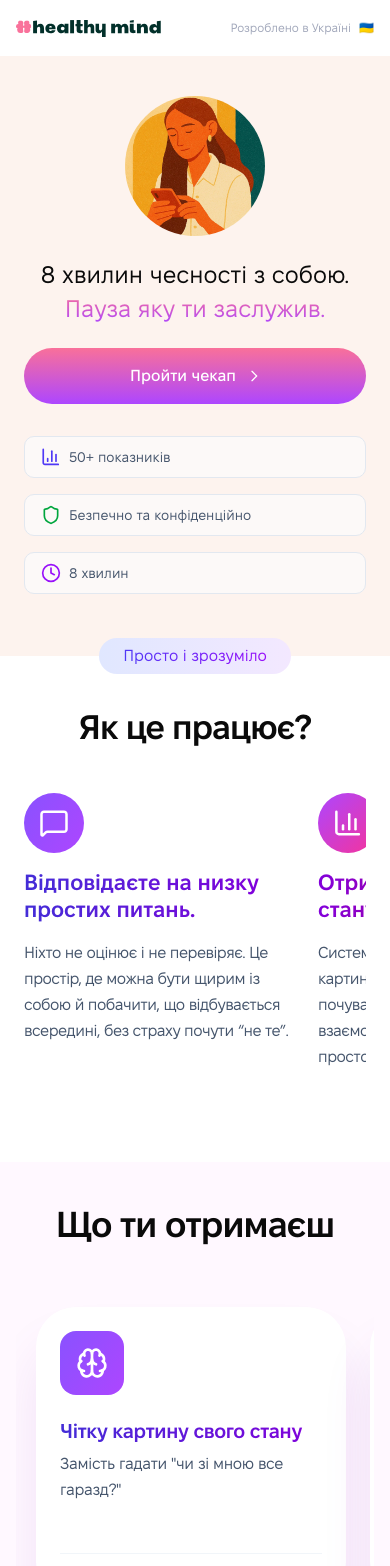
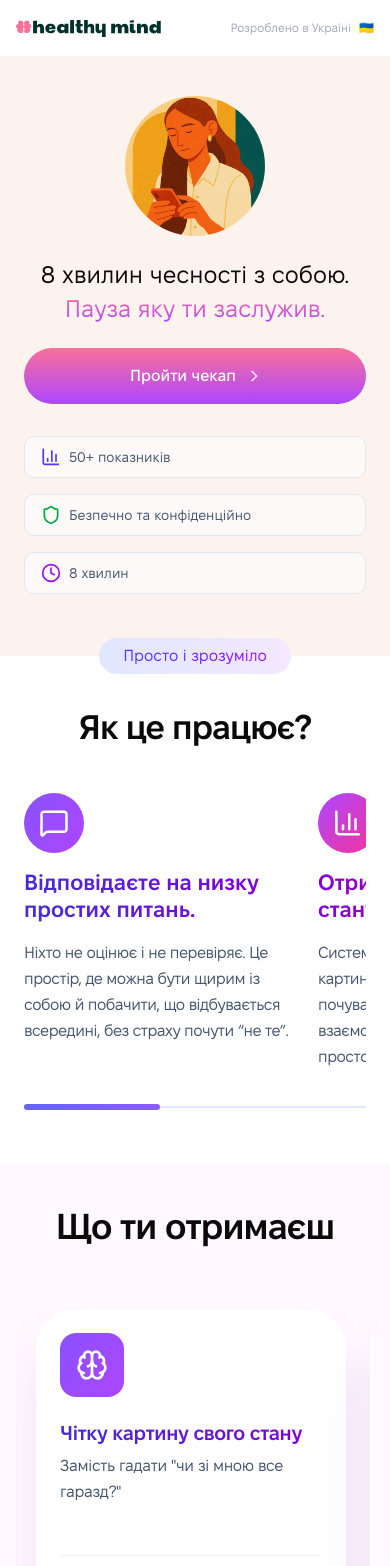
Before and after one commit to DionisKarpov/healthy-mind-landing, a React (Vite) app: page / in a window 390 px wide. Shown: the top 1566 px of the page. Built offline with nearby package versions, Linux system fonts and the light colour scheme.

Commit message:
custom scrollbar

```diff
--- a/src/App.jsx
+++ b/src/App.jsx
@@ -21,7 +21,9 @@ function App() {
       <WhatYouGet />
       <Unique />
       <Trust />
-      <Gift />
+      {/* Temporary hided */}
+      {/* <Gift /> */}
+      {/* Temporary hided */}
       <Important />
       <Reviews />
       <UpperFooter />
--- a/src/components/HowItWorks.jsx
+++ b/src/components/HowItWorks.jsx
@@ -1,8 +1,12 @@
 import dialogWhite from '../assets/images/icons/dialog-white.svg';
 import analyticsWhite from '../assets/images/icons/analytics-white.svg';
 import bulbWhite from '../assets/images/icons/bulb-white.svg';
+import { useRef } from 'react';
+import CustomScrollbar from './СustomScrollbar.jsx';
 
 const HowItWorks = () => {
+  const scrollRef = useRef(null);
+
   return (
     <section className="how-it-works">
       <div className="how-it-works__container flex flex-col w-[1200px] py-[80px]
@@ -24,11 +28,12 @@ const HowItWorks = () => {
         <div className="w-full
                         max-2xl:-mx-[calc((100vw-100%)/2)]
                         max-2xl:overflow-x-auto
-                        max-lg:pb-9">
+                        max-lg:pb-9 scroll-smooth"
+                        ref={scrollRef}>
           <div className="how-it-works__steps flex justify-between
-                          mt-[60px] w-full gap-[52px]
-                          max-2xl:gap-6 max-2xl:before:hidden
-                          max-md:mt-[44px]">
+                                          mt-[60px] w-full gap-[52px]
+                                          max-2xl:gap-6 max-2xl:before:hidden
+                                          max-md:mt-[44px]">
             <div className="how-it-works__step step flex flex-col items-left min-w-[270px]">
               <div className="step__image-container step__image-container--first w-[80px] h-[80px] max-md:w-[60px] max-md:h-[60px]">
                 <img className="step__image w-[40px] h-[40px] max-md:w-[30px] max-md:h-[30px]"
@@ -73,6 +78,7 @@ const HowItWorks = () => {
             </div>
           </div>
         </div>
+        <CustomScrollbar scrollRef={scrollRef} />
       </div>
     </section>
   );
--- a/src/components/Reviews.jsx
+++ b/src/components/Reviews.jsx
@@ -42,8 +42,8 @@ const Reviews = () => {
           </span>
         </div>
 
-        <div className="reviews__cards flex justify-between mt-[48px] gap-8
-                        max-md:flex-col max-md:gap-4 max-md:mt-0">
+        <div className="reviews__cards overflow-x-auto flex justify-between mt-[48px] gap-8
+                        max-md:flex-col max-md:gap-4 max-md:mt-0 ">
           {reviewsData.map((review) => (
             <div key={review.id} className="reviews__item review flex flex-col items-left
                                             min-w-[405px] max-w-[405px] h-[438px] p-8
--- a/src/components/WhatYouGet.jsx
+++ b/src/components/WhatYouGet.jsx
@@ -2,8 +2,12 @@ import brainWhite from '../assets/images/icons/brain-white.svg';
 import bulbWhite from '../assets/images/icons/bulb-white.svg';
 import arrowGrowWhite from '../assets/images/icons/arrow-grow-white.svg';
 import arrow from '../assets/images/icons/arrow.svg';
+import { useRef } from 'react';
+import CustomScrollbar from './СustomScrollbar.jsx';
 
 const WhatYouGet = () => {
+  const scrollRef = useRef(null);
+
   return (
     <section className="what-you-get">
       <div className="what-you-get__container flex flex-col py-[80px]
@@ -20,7 +24,7 @@ const WhatYouGet = () => {
                         max-xl:-mx-[calc((100vw-100%)/2)]
                         max-xl:overflow-x-auto
                         max-xl:pb-[52px]
-                        max-xl:px-5">
+                        max-xl:px-5 scroll-smooth" ref={scrollRef}>
           <div className="what-you-get__cards mt-[60px] w-full gap-6 flex md:justify-center">
             <div className="what-you-get__card card flex flex-col items-left w-[332px] min-w-[332px] max-md:w-[310px] max-md:min-w-[310px]">
               <div className="card__image-container card__image-container--first">
@@ -64,6 +68,7 @@ const WhatYouGet = () => {
             </div>
           </div>
         </div>
+        <CustomScrollbar scrollRef={scrollRef} />
 
         <div className="what-you-get__description w-[520px] mt-[60px] max-md:w-full max-md:px-5">
           Healthy Mind аналізує понад 50 показників, щоб дати тобі не просто цифри — а відчуття стійкості
--- /dev/null
+++ b/src/components/СustomScrollbar.jsx
@@ -0,0 +1,147 @@
+import { useState, useRef, useEffect } from 'react';
+
+const CustomScrollbar = ({ scrollRef }) => {
+  const [scrollProgress, setScrollProgress] = useState(0);
+  const [thumbWidth, setThumbWidth] = useState(40);
+  const [trackWidth, setTrackWidth] = useState(0);
+  const [isDragging, setIsDragging] = useState(false);
+  const trackRef = useRef(null);
+  const dragStartPos = useRef(0);
+  const scrollStartPos = useRef(0);
+
+  useEffect(() => {
+    const updateScrollbar = () => {
+      if (scrollRef.current && trackRef.current) {
+        const { scrollLeft, scrollWidth, clientWidth } = scrollRef.current;
+        const maxScroll = scrollWidth - clientWidth;
+
+        const progress = maxScroll > 0 ? (scrollLeft / maxScroll) * 100 : 0;
+        setScrollProgress(progress);
+
+        const currentTrackWidth = trackRef.current.offsetWidth;
+        setTrackWidth(currentTrackWidth);
+
+        const visibleRatio = clientWidth / scrollWidth;
+        const calculatedWidth = Math.max(currentTrackWidth * visibleRatio, 40);
+        setThumbWidth(calculatedWidth);
+      }
+    };
+
+    const element = scrollRef.current;
+    if (element) {
+      element.addEventListener('scroll', updateScrollbar);
+      window.addEventListener('resize', updateScrollbar);
+      updateScrollbar();
+    }
+
+    return () => {
+      if (element) {
+        element.removeEventListener('scroll', updateScrollbar);
+      }
+      window.removeEventListener('resize', updateScrollbar);
+    };
+  }, [scrollRef]);
+
+  // Початок перетягування
+  const handleMouseDown = (e) => {
+    setIsDragging(true);
+    dragStartPos.current = e.clientX;
+    scrollStartPos.current = scrollRef.current.scrollLeft;
+    e.preventDefault();
+  };
+
+  const handleTouchStart = (e) => {
+    setIsDragging(true);
+    dragStartPos.current = e.touches[0].clientX;
+    scrollStartPos.current = scrollRef.current.scrollLeft;
+    e.preventDefault();
+  };
+
+  useEffect(() => {
+    const handleMouseMove = (e) => {
+      if (!isDragging || !scrollRef.current) return;
+
+      const delta = e.clientX - dragStartPos.current;
+      const { scrollWidth, clientWidth } = scrollRef.current;
+      const maxScroll = scrollWidth - clientWidth;
+
+      const scrollRatio = maxScroll / (trackWidth - thumbWidth);
+      const newScrollLeft = scrollStartPos.current + (delta * scrollRatio);
+
+      scrollRef.current.scrollLeft = Math.max(0, Math.min(newScrollLeft, maxScroll));
+    };
+
+    const handleTouchMove = (e) => {
+      if (!isDragging || !scrollRef.current) return;
+
+      const delta = e.touches[0].clientX - dragStartPos.current;
+      const { scrollWidth, clientWidth } = scrollRef.current;
+      const maxScroll = scrollWidth - clientWidth;
+
+      const scrollRatio = maxScroll / (trackWidth - thumbWidth);
+      const newScrollLeft = scrollStartPos.current + (delta * scrollRatio);
+
+      scrollRef.current.scrollLeft = Math.max(0, Math.min(newScrollLeft, maxScroll));
+    };
+
+    const handleEnd = () => {
+      setIsDragging(false);
+    };
+
+    if (isDragging) {
+      document.addEventListener('mousemove', handleMouseMove);
+      document.addEventListener('mouseup', handleEnd);
+      document.addEventListener('touchmove', handleTouchMove);
+      document.addEventListener('touchend', handleEnd);
+    }
+
+    return () => {
+      document.removeEventListener('mousemove', handleMouseMove);
+      document.removeEventListener('mouseup', handleEnd);
+      document.removeEventListener('touchmove', handleTouchMove);
+      document.removeEventListener('touchend', handleEnd);
+    };
+  }, [isDragging, scrollRef, thumbWidth, trackWidth]);
+
+  const handleTrackClick = (e) => {
+    if (!scrollRef.current || !trackRef.current) return;
+
+    const track = trackRef.current;
+    const rect = track.getBoundingClientRect();
+    const clickX = e.clientX - rect.left;
+
+    const { scrollWidth, clientWidth } = scrollRef.current;
+    const maxScroll = scrollWidth - clientWidth;
+
+    const targetProgress = (clickX - thumbWidth / 2) / (trackWidth - thumbWidth);
+    const newScrollLeft = targetProgress * maxScroll;
+
+    scrollRef.current.scrollTo({
+      left: Math.max(0, Math.min(newScrollLeft, maxScroll)),
+      behavior: 'smooth'
+    });
+  };
+
+  const maxThumbPosition = trackWidth - thumbWidth;
+  const thumbLeftPx = (scrollProgress / 100) * maxThumbPosition;
+
+  return (
+    <div className="md:hidden w-full">
+      <div ref={trackRef}
+            className="relative w-full h-[2px] bg-[#E0E7FF] rounded-full cursor-pointer"
+            onClick={handleTrackClick}>
+        <div className={`absolute h-[6px] rounded-full bg-gradient-to-r from-[#6366F1] to-[#8B5CF6]
+                     top-1/2 -translate-y-1/2 transition-all ease-out cursor-grab
+                     ${isDragging ? 'cursor-grabbing scale-105' : 'duration-150'}`}
+              style={{
+                width: `${thumbWidth}px`,
+                left: `${thumbLeftPx}px`
+              }}
+              onMouseDown={handleMouseDown}
+              onTouchStart={handleTouchStart} />
+      </div>
+    </div>
+  );
+};
+
+export default CustomScrollbar;
--- a/src/styles/components/trust.scss
+++ b/src/styles/components/trust.scss
@@ -59,7 +59,7 @@
   &__track {
     display: flex;
     align-items: center;
-    animation: scroll 50s linear infinite;
+    animation: scroll 30s linear infinite;
   }
 
   img {
--- a/src/styles/index.scss
+++ b/src/styles/index.scss
@@ -25,25 +25,6 @@
 
     @media screen and (max-width: 768px) {
       &::-webkit-scrollbar {
-        height: 12px;
-      }
-
-      &::-webkit-scrollbar-track {
-        background: linear-gradient(#E0E7FF 0 0) center/8px 2px space no-repeat;
-        margin: 0px;
-      }
-
-      &::-webkit-scrollbar-thumb {
-        background: linear-gradient(90deg, #6366F1, #8B5CF6) padding-box;
-        border: 2px solid transparent;
-        border-radius: 10px;
-
-        &:hover {
-          background: linear-gradient(90deg, #4F46E5, #7C3AED) padding-box;
-        }
-      }
-
-      &::-webkit-scrollbar:vertical {
         display: none;
       }
     }
--- a/vite.config.js
+++ b/vite.config.js
@@ -6,7 +6,10 @@ import tailwindcss from '@tailwindcss/vite'
 
 const __dirname = path.dirname(fileURLToPath(import.meta.url))
 
-export default defineConfig({
+export default defineConfig(({ command }) => {
+  const base = command === 'build' ? '/healthy-mind-landing/' : '/'
+
+  return {
     plugins: [
       react(),
       tailwindcss()
@@ -14,7 +17,7 @@ export default defineConfig({
     build: {
       outDir: 'docs'
     },
-  base: '/healthy-mind-landing/',
+    base: base,
     css: {
       preprocessorOptions: {
         scss: {
@@ -37,4 +40,5 @@ export default defineConfig({
     optimizeDeps: {
       exclude: ['@tailwindcss/vite']
     }
+  }
 })
```
Also changed, not shown: src/components/Unique.jsx (+30 -4 lines), 5 other files (tests, documents, lock files or other folders). Lines whose indentation alone changed are shown as unchanged.
